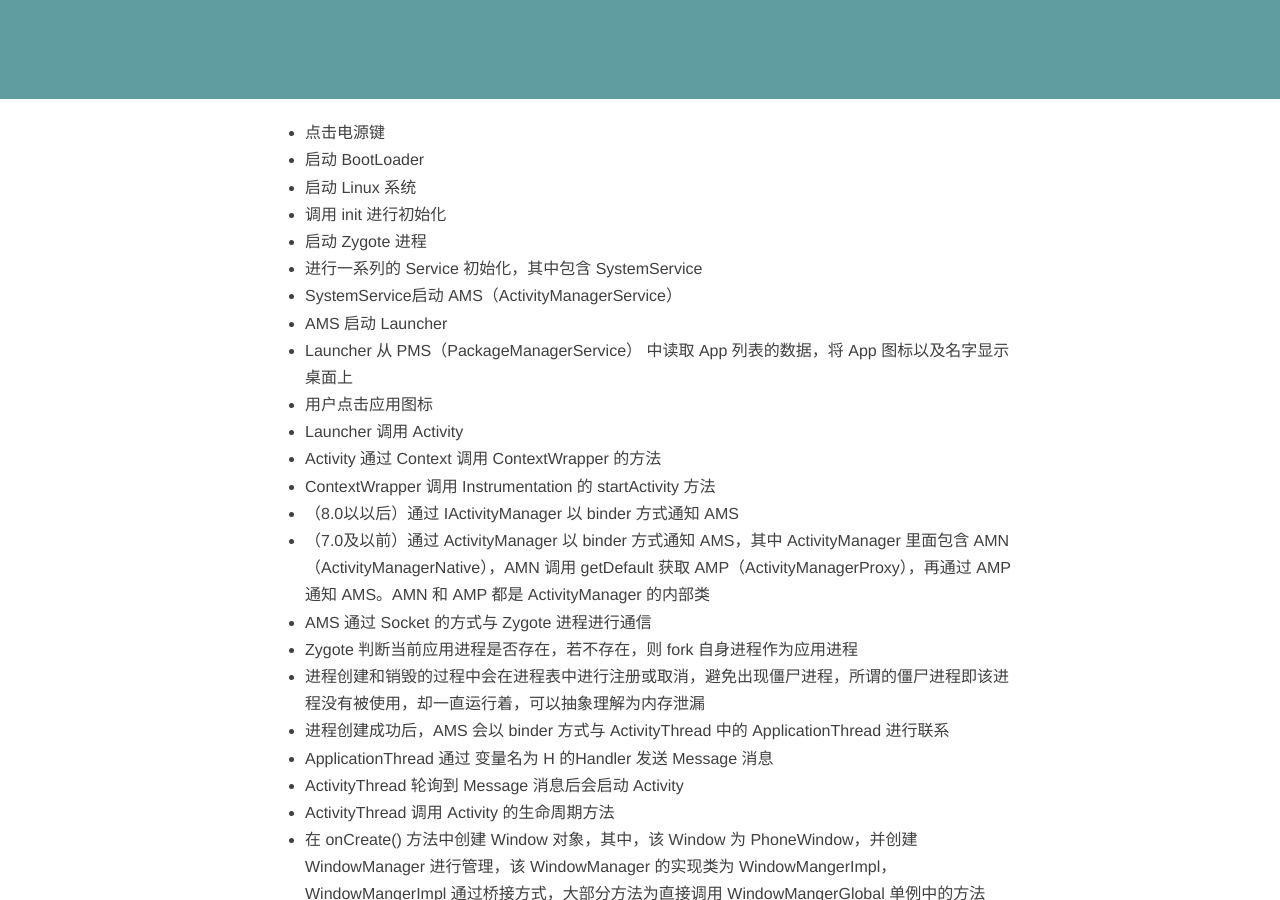
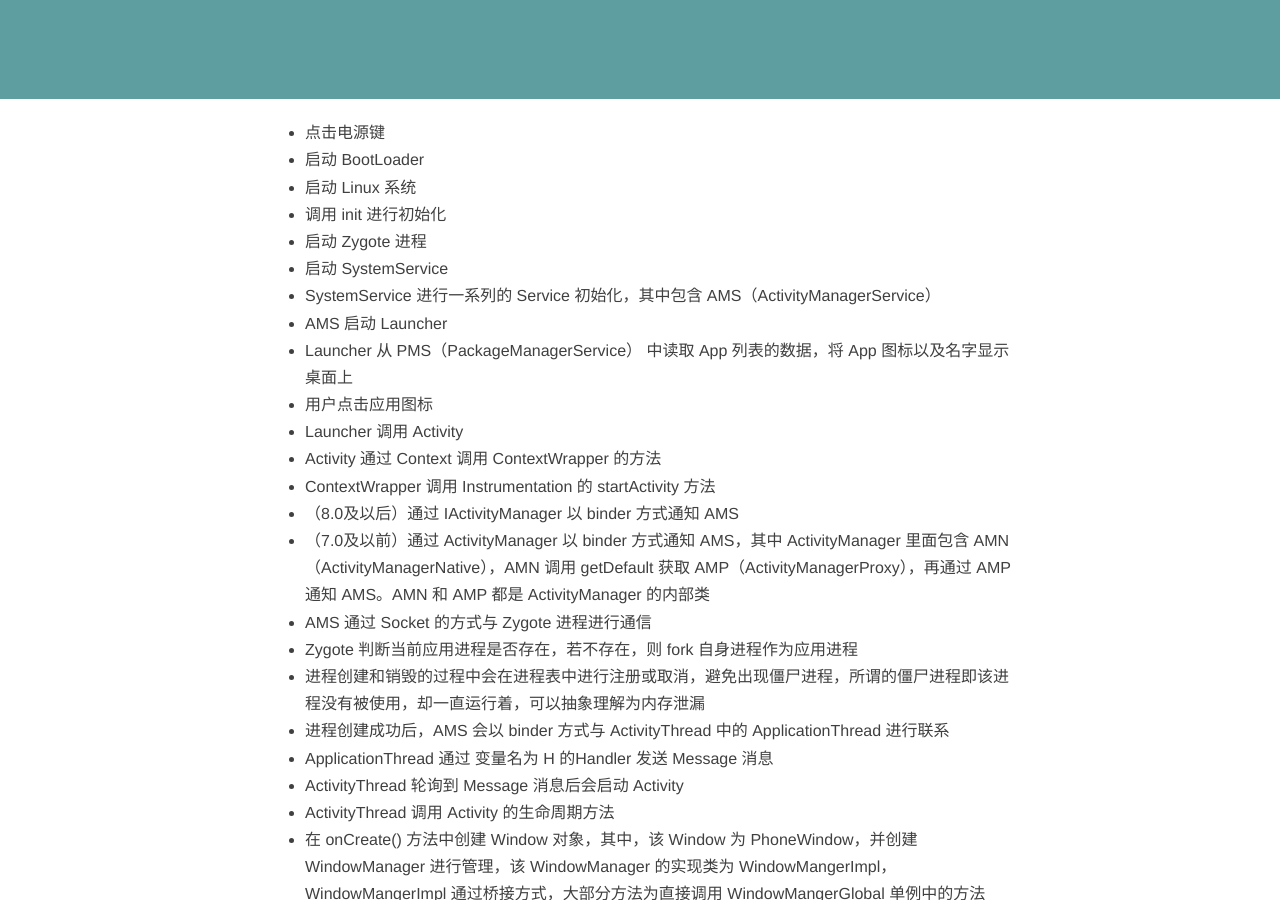
Before and after one commit to bjsdm/bjsdm.github.io, a Jekyll site: the page built from _posts/2021-03-10-从点击电源键到Activity展示给用户的流程.md, in a window 1280 px wide and 900 px high, scrolled down 420 px. Built offline with Jekyll 4.4.1, drawn with Linux system fonts in a browser that asks for light colours; nearby versions of some CDN libraries; comment, search, counter and statistics services are not loaded.

Commit message:
Update 2021-03-10-从点击电源键到Activity展示给用户的流程.md

```diff
--- a/_posts/2021-03-10-从点击电源键到Activity展示给用户的流程.md
+++ b/_posts/2021-03-10-从点击电源键到Activity展示给用户的流程.md
@@ -14,15 +14,15 @@ description: 从点击电源键到Activity展示给用户的流程
 - 启动 Linux 系统
 - 调用 init 进行初始化
 - 启动 Zygote 进程
-- 进行一系列的 Service 初始化，其中包含 SystemService
-- SystemService启动 AMS（ActivityManagerService）
+- 启动 SystemService
+- SystemService 进行一系列的 Service 初始化，其中包含 AMS（ActivityManagerService）
 - AMS 启动 Launcher
 - Launcher 从 PMS（PackageManagerService） 中读取 App 列表的数据，将 App 图标以及名字显示桌面上
 - 用户点击应用图标
 - Launcher 调用 Activity
 - Activity 通过 Context 调用 ContextWrapper 的方法
 - ContextWrapper 调用 Instrumentation 的 startActivity 方法
-- （8.0以以后）通过 IActivityManager 以 binder 方式通知 AMS
+- （8.0及以后）通过 IActivityManager 以 binder 方式通知 AMS
 - （7.0及以前）通过 ActivityManager 以 binder 方式通知 AMS，其中 ActivityManager 里面包含 AMN（ActivityManagerNative），AMN 调用 getDefault 获取 AMP（ActivityManagerProxy），再通过 AMP 通知 AMS。AMN 和 AMP 都是 ActivityManager 的内部类
 - AMS 通过 Socket 的方式与 Zygote 进程进行通信
 - Zygote 判断当前应用进程是否存在，若不存在，则 fork 自身进程作为应用进程
```
